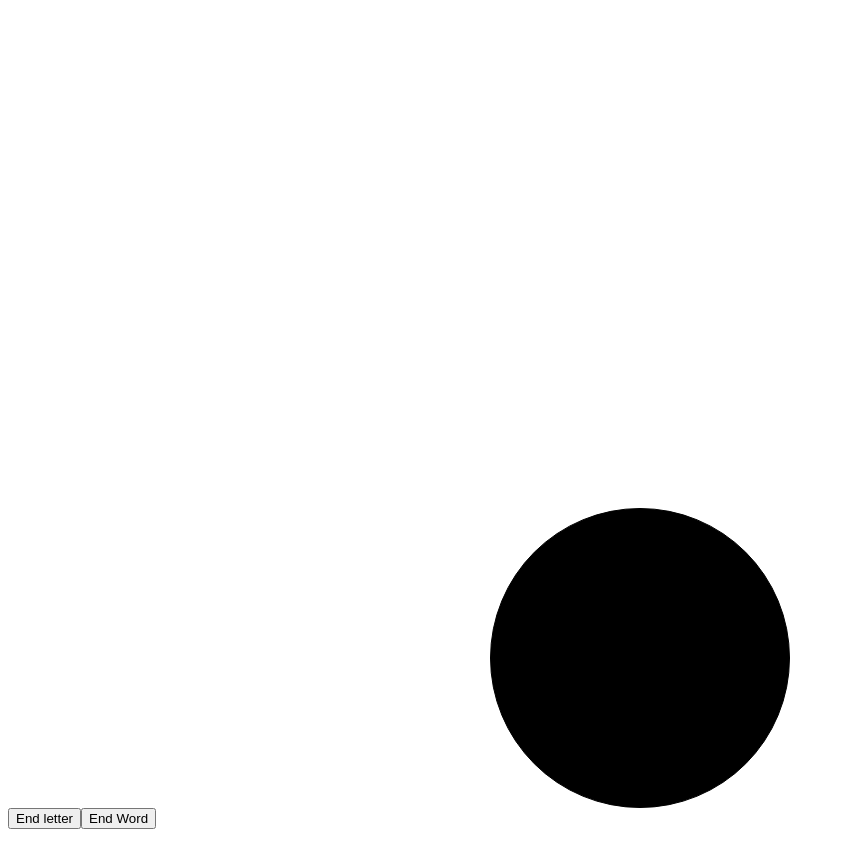
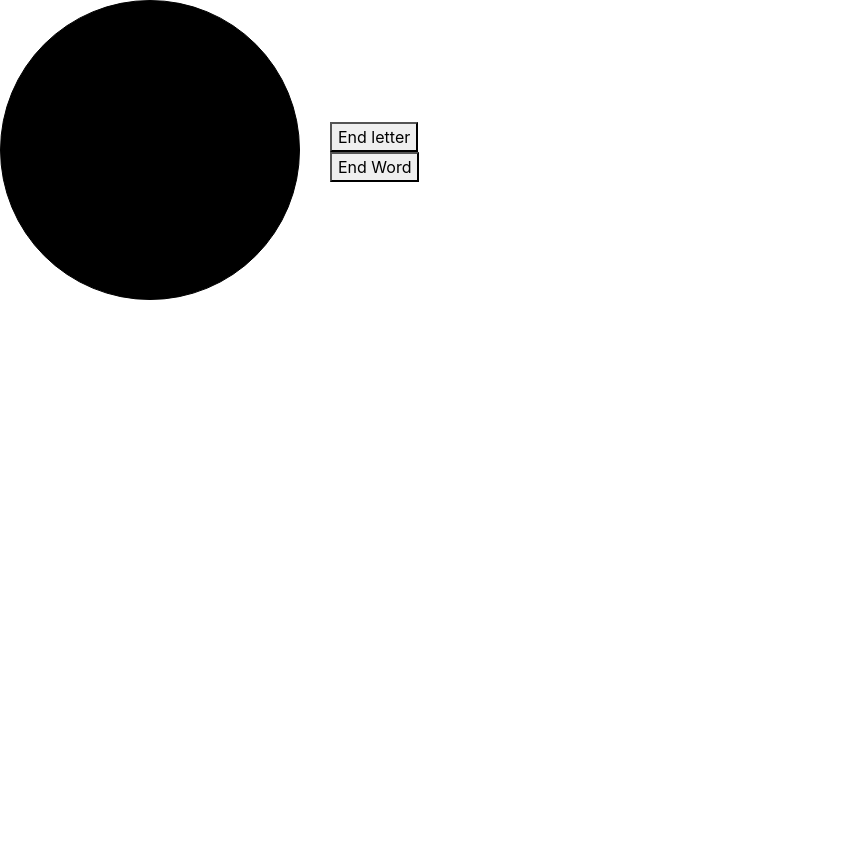
Before and after one commit to Anh-KNguyen/morse, a React (Create React App) app in the folder my-app/: page / in a window 1280 px wide. Shown: the top 868 px of the page, without its empty margins (0-853 px from the left). After the commit the page ends 800 px from the top, so only its background shows below. Built offline with nearby package versions, Linux system fonts and the light colour scheme.

Commit message:
Bare design of site

```diff
--- a/my-app/package.json
+++ b/my-app/package.json
@@ -6,6 +6,7 @@
     "@testing-library/jest-dom": "^4.2.4",
     "@testing-library/react": "^9.5.0",
     "@testing-library/user-event": "^7.2.1",
+    "bootstrap": "^4.5.0",
     "react": "^16.13.1",
     "react-dom": "^16.13.1",
     "react-scripts": "3.4.1"
--- a/my-app/src/App.css
+++ b/my-app/src/App.css
@@ -4,16 +4,9 @@
     justify-content: center;
     align-items: center;
 }
-
-.pressed {
-    background: radial-gradient(#000,#4c4c4c);
-    border: 5px solid #2c2c2c
-}
-
 .dot-button {
     height: 300px;
     width: 300px;
     border-radius: 50%;
     border: 1px solid black;
-    margin-top: 500px;
 }
--- a/my-app/src/App.js
+++ b/my-app/src/App.js
@@ -1,6 +1,7 @@
 import React from 'react';
+import 'bootstrap/dist/css/bootstrap.css';
+import {data} from './morseChart.js';
 import './App.css';
-import {data} from './morseChart.js';
 
 class App extends React.Component {
   constructor(props) {
@@ -93,20 +94,30 @@ class App extends React.Component {
   render() {
     return (
       <>
-        <div class="buttonContainer">
-          <button class="dot-button" style={{backgroundColor: this.state.buttonColor}} onMouseDown={this.handleMorseEvent} onMouseUp={this.handleMorseEvent}></button>
+        <div class="row">
+          <div class="col-md-auto">
+            <button class="dot-button" style={{backgroundColor: this.state.buttonColor}} onMouseDown={this.handleMorseEvent} onMouseUp={this.handleMorseEvent}></button>
+          </div>
+          <div class="col-md-auto align-self-center">
+            <div>
+              <button onMouseDown={this.handleEndLetterEvent}>End letter</button>
+            </div>
+            <div>
+              <button onMouseDown={this.handleEndWordEvent}>End Word</button>
+            </div>
+          </div>
         </div>
+
         <div>
           {/* {this.state.end_time - this.state.start_time} */}
-          <button onMouseDown={this.handleEndLetterEvent}>End letter</button>
-          <button onMouseDown={this.handleEndWordEvent}>End Word</button>
+
           <br/>
           {this.state.sequence}
           <br/>
           {this.state.letter}
           <br/>
           {this.state.word}
-      </div>
+        </div>
       </>
     );
   }
```
Also changed, not shown: 1 other file (tests, documents, lock files or other folders).
